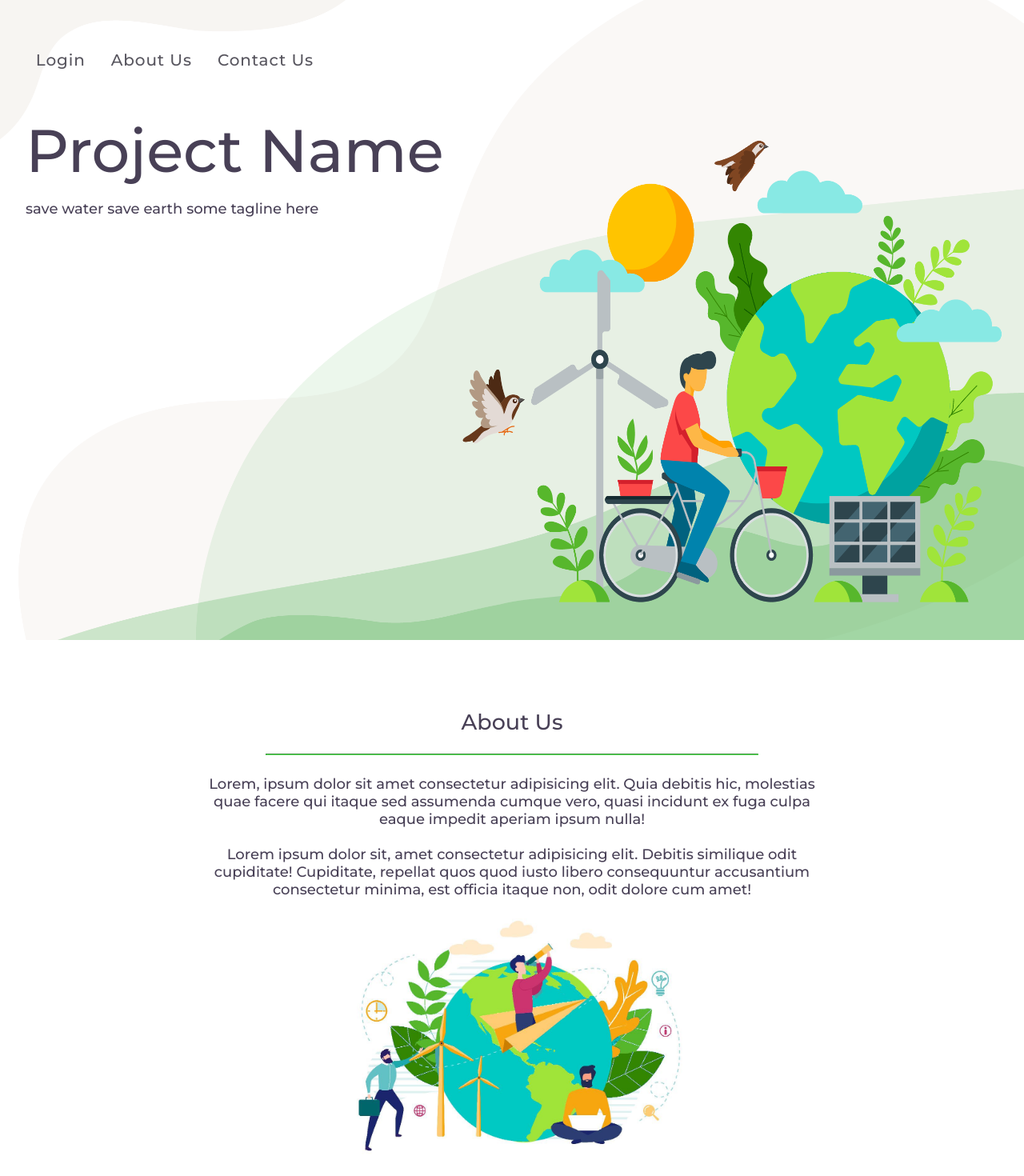
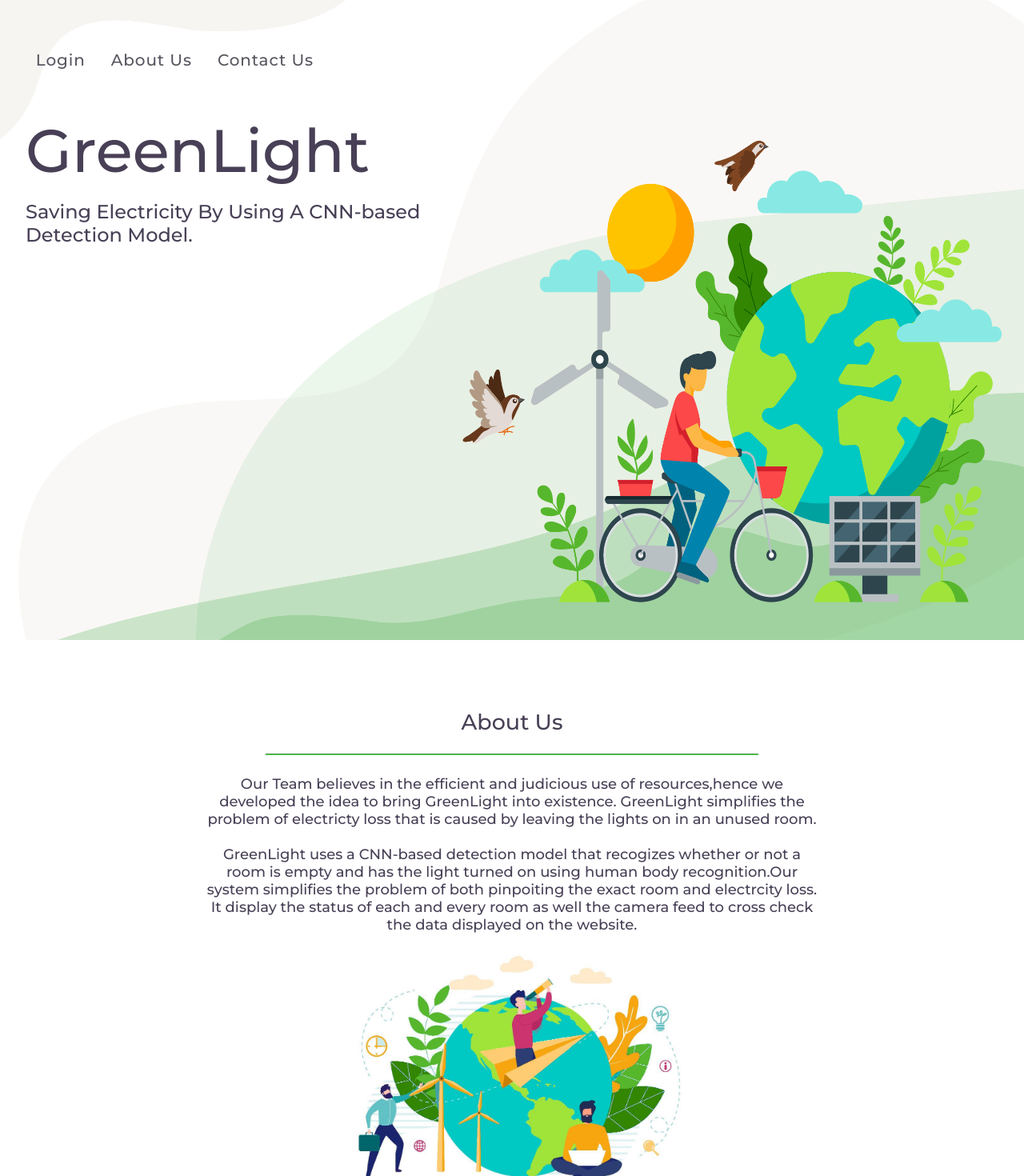
Before and after one commit to TijilM/GreenLight, a React (Create React App) app in the folder frontend/: page / in a window 1280 px wide. Shown: the top 1470 px of the page at 80% size. Built offline with nearby package versions, Linux system fonts and the light colour scheme.

Commit message:
add heading and about us content

```diff
--- a/frontend/src/pages/landing/Components/about.js
+++ b/frontend/src/pages/landing/Components/about.js
@@ -15,9 +15,9 @@ function About() {
           }}
         />
         <div className={styles.text}>
-        Lorem, ipsum dolor sit amet consectetur adipisicing elit. Quia debitis hic, molestias quae facere qui itaque sed assumenda cumque vero, quasi incidunt ex fuga culpa eaque impedit aperiam ipsum nulla!
+        Our Team believes in the efficient and judicious use of resources,hence we developed the idea to bring GreenLight into existence. GreenLight simplifies the problem of electricty loss that is caused by leaving the lights on in an unused room.
         <br/><br/>
-        Lorem ipsum dolor sit, amet consectetur adipisicing elit. Debitis similique odit cupiditate! Cupiditate, repellat quos quod iusto libero consequuntur accusantium consectetur minima, est officia itaque non, odit dolore cum amet!
+        GreenLight uses a CNN-based detection model that recogizes whether or not a room is empty and has the light turned on using human body recognition.Our system simplifies the problem of both pinpoiting the exact room and electrcity loss. It display the status of each and every room as well the camera feed to cross check the data displayed on the website.
         </div>
         <div>
             <img src={myimg} alt="an image" className={styles.myimg}/>
--- a/frontend/src/pages/landing/Components/heading.js
+++ b/frontend/src/pages/landing/Components/heading.js
@@ -6,10 +6,10 @@ function Heading() {
         <Navbar/>
         <div className={styles.headingcontainer}>
         <div className={styles.heading}>
-           Project Name
+           GreenLight
         </div>
         <div className={styles.subheading}>
-          save water save earth some tagline here
+          Saving Electricity By Using A CNN-based Detection Model.
           </div>
         </div>
       </div>
--- a/frontend/src/pages/landing/Style/heading.module.css
+++ b/frontend/src/pages/landing/Style/heading.module.css
@@ -24,7 +24,8 @@
   text-decoration: none;
   font-family: "Montserrat";
   font-weight: 500;
-  font-size: 18px;
+  font-size: 24px;
+  max-width: 500px;
 
   color: rgb(72, 64, 86);
 }
```
